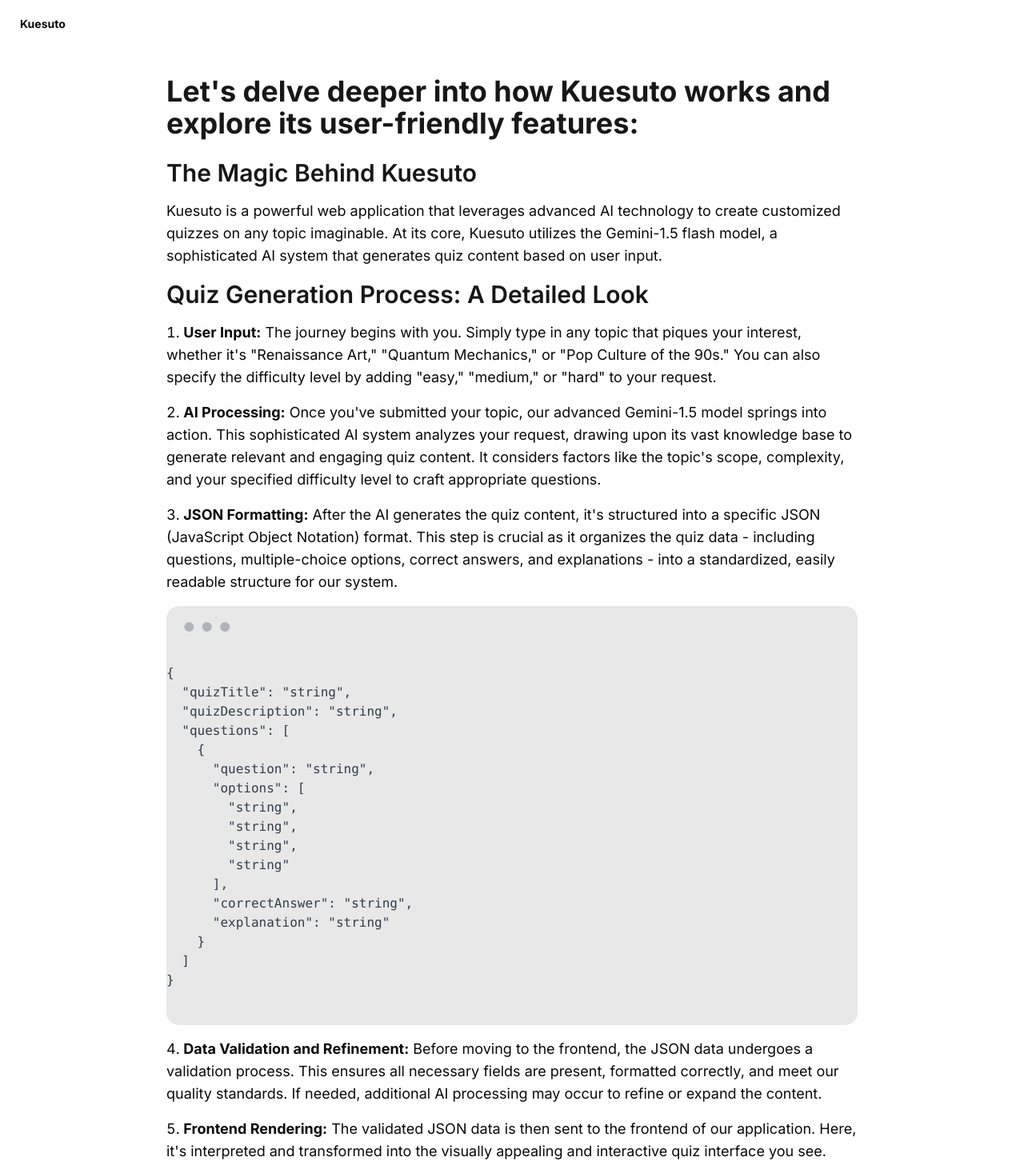
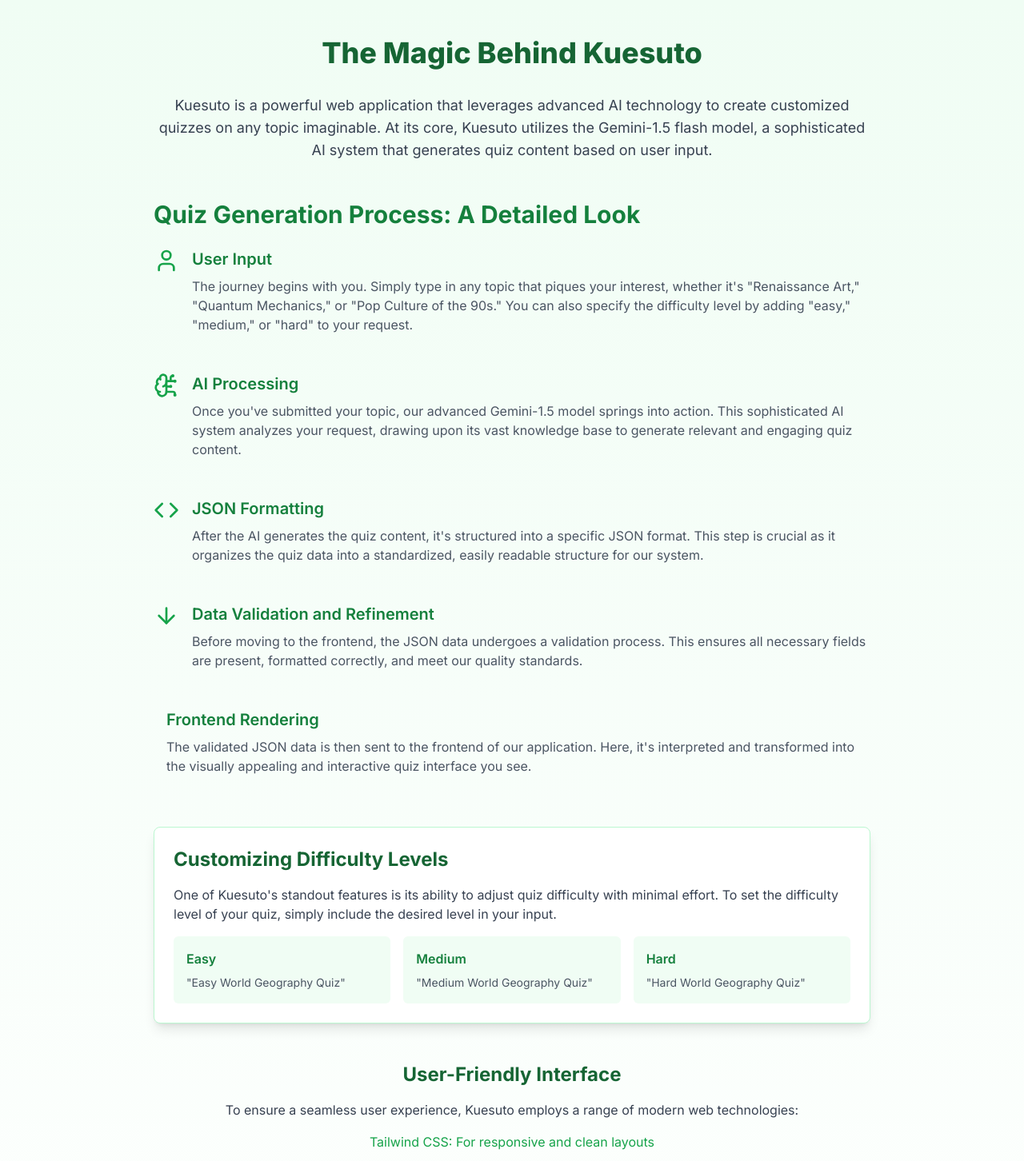
Before and after one commit to shaah1d/Kuesuto, a Next.js app: page /how-it-works in a window 1280 px wide. Shown: the part 2-1454 px from the top of the page at 80% size. Built offline with nearby package versions, Linux system fonts and the light colour scheme.

Commit message:
better howitworks page

```diff
--- a/src/app/how-it-works/page.tsx
+++ b/src/app/how-it-works/page.tsx
@@ -1,135 +1,100 @@
-"use client"
-import React from 'react'
-import Image from 'next/image'
-import Link from 'next/link'
+import { ArrowDownIcon, BrainCircuitIcon, CodeIcon, UserIcon } from "lucide-react"
 
+export default function Component() {
+  return (
+    <div className="min-h-screen bg-gradient-to-b from-green-50 to-white py-12 px-4 sm:px-6 lg:px-8">
+      <div className="max-w-4xl mx-auto">
+        <h1 className="text-4xl font-extrabold text-center text-green-800 mb-8">The Magic Behind Kuesuto</h1>
 
-const page = () => {
-   return (
-          <>
-    <div className="w-full">
-        <div className="navbar bg-base-100">
-          <div className="navbar-start">
-            <div className="dropdown">
-              <div
-                tabIndex={0}
-                role="button"
-                className="btn btn-ghost font-bold"
-              >
-                Kuesuto
+        <p className="text-lg text-gray-700 mb-12 text-center">
+          Kuesuto is a powerful web application that leverages advanced AI technology to create customized quizzes on any topic imaginable. At its core, Kuesuto utilizes the Gemini-1.5 flash model, a sophisticated AI system that generates quiz content based on user input.
+        </p>
+
+        <h2 className="text-3xl font-bold text-green-700 mb-6">Quiz Generation Process: A Detailed Look</h2>
+
+        <div className="space-y-12">
+          {[
+            {
+              title: "User Input",
+              icon: <UserIcon className="w-8 h-8 text-green-600" />,
+              description: "The journey begins with you. Simply type in any topic that piques your interest, whether it's \"Renaissance Art,\" \"Quantum Mechanics,\" or \"Pop Culture of the 90s.\" You can also specify the difficulty level by adding \"easy,\" \"medium,\" or \"hard\" to your request."
+            },
+            {
+              title: "AI Processing",
+              icon: <BrainCircuitIcon className="w-8 h-8 text-green-600" />,
+              description: "Once you've submitted your topic, our advanced Gemini-1.5 model springs into action. This sophisticated AI system analyzes your request, drawing upon its vast knowledge base to generate relevant and engaging quiz content."
+            },
+            {
+              title: "JSON Formatting",
+              icon: <CodeIcon className="w-8 h-8 text-green-600" />,
+              description: "After the AI generates the quiz content, it's structured into a specific JSON format. This step is crucial as it organizes the quiz data into a standardized, easily readable structure for our system."
+            },
+            {
+              title: "Data Validation and Refinement",
+              icon: <ArrowDownIcon className="w-8 h-8 text-green-600" />,
+              description: "Before moving to the frontend, the JSON data undergoes a validation process. This ensures all necessary fields are present, formatted correctly, and meet our quality standards."
+            },
+            {
+              title: "Frontend Rendering",
+
+              description: "The validated JSON data is then sent to the frontend of our application. Here, it's interpreted and transformed into the visually appealing and interactive quiz interface you see."
+            }
+          ].map((step, index) => (
+            <div key={index} className="flex items-start space-x-4">
+              <div className="flex-shrink-0">{step.icon}</div>
+              <div>
+                <h3 className="text-xl font-semibold text-green-700 mb-2">{step.title}</h3>
+                <p className="text-gray-600">{step.description}</p>
               </div>
-              <ul
-                tabIndex={0}
-                className="menu menu-sm dropdown-content bg-base-100 rounded-box z-[1] mt-3 w-52 p-2 shadow"
-              >
-                <li><a href="/">Home</a></li>
-                <li><Link href="/how-it-works">How it works?</Link></li>
-                <li><Link href="/about">About</Link></li>
-              </ul>
             </div>
+          ))}
+        </div>
+
+        <div className="mt-16 bg-white rounded-lg shadow-lg p-6 border border-green-200">
+          <h2 className="text-2xl font-bold text-green-800 mb-4">Customizing Difficulty Levels</h2>
+          <p className="text-gray-700 mb-4">
+            One of Kuesuto's standout features is its ability to adjust quiz difficulty with minimal effort. To set the difficulty level of your quiz, simply include the desired level in your input.
+          </p>
+          <div className="grid grid-cols-1 md:grid-cols-3 gap-4">
+            {["Easy", "Medium", "Hard"].map((level) => (
+              <div key={level} className="bg-green-50 rounded-md p-4">
+                <h3 className="font-semibold text-green-700 mb-2">{level}</h3>
+                <p className="text-sm text-gray-600">"{level} World Geography Quiz"</p>
+              </div>
+            ))}
           </div>
         </div>
+
+        <div className="mt-12 text-center">
+          <h2 className="text-2xl font-bold text-green-800 mb-4">User-Friendly Interface</h2>
+          <p className="text-gray-700">
+            To ensure a seamless user experience, Kuesuto employs a range of modern web technologies:
+          </p>
+          <ul className="mt-4 space-y-2">
+            <li className="text-green-600">Tailwind CSS: For responsive and clean layouts</li>
+            <li className="text-green-600">shadcn, daisyUI, and AceTrinityUI: These Tailwind libraries add sophisticated UI components and styling options.</li>
+          </ul>
+        </div>
+
+        <div className="mt-12 bg-green-800 text-white rounded-lg shadow-lg p-6">
+          <h2 className="text-2xl font-bold mb-4">The Power of Flexibility</h2>
+          <p className="mb-4">
+            Whether you're a student looking to test your knowledge, a teacher creating educational materials, or simply a curious mind exploring new topics, Kuesuto adapts to your needs.
+          </p>
+          <p>
+            With its intuitive design and powerful AI backend, Kuesuto transforms the way we learn and test our knowledge, making education more accessible, engaging, and fun for everyone.
+          </p>
+        </div>
+
+        <div className="mt-12 text-center">
+          <p className="text-gray-700">
+            If you feel like discussing anything feel free to contact me via my Email:
+          </p>
+          <a href="mailto:writetoshaahid@gmail.com" className="text-green-600 hover:underline">
+            writetoshaahid@gmail.com
+          </a>
+        </div>
       </div>
-                 <div className="container mx-auto px-4 py-8 max-w-full sm:max-w-4xl">
-
-
-        <h1 className="text-2xl sm:text-3xl md:text-4xl font-bold mb-6 text-primary">Let's delve deeper into how Kuesuto works and explore its user-friendly features:</h1>
-
-<h2 className="text-3xl font-semibold mb-4 text-primary">The Magic Behind Kuesuto</h2>
-<p className="text-lg mb-4">
-    Kuesuto is a powerful web application that leverages advanced AI technology to create customized quizzes on any topic imaginable. At its core, Kuesuto utilizes the Gemini-1.5 flash model, a sophisticated AI system that generates quiz content based on user input.
-</p>
-
-<h2 className="text-3xl font-semibold mb-4 text-primary">Quiz Generation Process: A Detailed Look</h2>
-<ol className="list-decimal list-inside space-y-4 mb-8">
-    <li className="text-sm sm:text-base md:text-lg">
-        <strong>User Input:</strong> The journey begins with you. Simply type in any topic that piques your interest, whether it's "Renaissance Art," "Quantum Mechanics," or "Pop Culture of the 90s." You can also specify the difficulty level by adding "easy," "medium," or "hard" to your request.
-    </li>
-    <li className="text-sm sm:text-base md:text-lg">
-        <strong>AI Processing:</strong> Once you've submitted your topic, our advanced Gemini-1.5 model springs into action. This sophisticated AI system analyzes your request, drawing upon its vast knowledge base to generate relevant and engaging quiz content. It considers factors like the topic's scope, complexity, and your specified difficulty level to craft appropriate questions.
-    </li>
-    <li className="text-sm sm:text-base md:text-lg">
-        <strong>JSON Formatting:</strong> After the AI generates the quiz content, it's structured into a specific JSON (JavaScript Object Notation) format. This step is crucial as it organizes the quiz data - including questions, multiple-choice options, correct answers, and explanations - into a standardized, easily readable structure for our system.
-        <div className="mockup-code bg-base-200 text-base-content my-4 text-xs sm:text-sm md:text-base w-full overflow-x-auto">
-  <pre className="whitespace-pre-wrap break-all"><code>{`
-{
-  "quizTitle": "string",
-  "quizDescription": "string",
-  "questions": [
-    {
-      "question": "string",
-      "options": [
-        "string",
-        "string",
-        "string",
-        "string"
-      ],
-      "correctAnswer": "string",
-      "explanation": "string"
-    }
-  ]
+    </div>
+  )
 }
-          `}</code></pre>
-</div>
-    </li>
-    <li className="text-sm sm:text-base md:text-lg">
-        <strong>Data Validation and Refinement:</strong> Before moving to the frontend, the JSON data undergoes a validation process. This ensures all necessary fields are present, formatted correctly, and meet our quality standards. If needed, additional AI processing may occur to refine or expand the content.
-    </li>
-    <li className="text-sm sm:text-base md:text-lg">
-        <strong>Frontend Rendering:</strong> The validated JSON data is then sent to the frontend of our application. Here, it's interpreted and transformed into the visually appealing and interactive quiz interface you see. This step involves:
-        <ul className="list-disc list-inside space-y-2 mt-2">
-            <li>Parsing the JSON to extract quiz elements</li>
-            <li>Applying our custom-designed UI components and styles</li>
-            <li>Implementing interactive features like selecting answers and displaying results</li>
-            <li>Ensuring responsive design for various device sizes</li>
-        </ul>
-    </li>
-    <li className="text-sm sm:text-base md:text-lg">
-        <strong>User Interaction:</strong> Finally, the quiz is presented to you, ready for your engagement. As you progress through the questions, your answers are processed in real-time, providing immediate feedback and tallying your score.
-        <div className="my-4">
-            <Image src="/flow.png" alt="flow of the website" width={800} height={400} className="rounded-lg shadow-md w-full h-auto" />
-        </div>
-    </li>
-</ol>
-
-<h2 className="text-xl sm:text-2xl md:text-3xl font-semibold mb-4 text-primary">Customizing Difficulty Levels</h2>
-<p className="text-sm sm:text-base md:text-lg mb-4">
-    One of Kuesuto's standout features is its ability to adjust quiz difficulty with minimal effort. To set the difficulty level of your quiz, simply include the desired level in your input. For example:
-</p>
-<div className="my-4">
-    <Image src="/difficulty.png" alt="image" width={800} height={400} className="rounded-lg shadow-md w-full h-auto" />
-</div>
-<ul className="list-disc list-inside space-y-2 mb-8">
-    <li><strong>Easy:</strong> "Easy World Geography Quiz"</li>
-    <li><strong>Medium:</strong> "Medium Ancient History Quiz"</li>
-    <li><strong>Hard:</strong> "Hard Quantum Physics Quiz"</li>
-</ul>
-<p className="text-lg mb-4">
-    By adding these simple keywords, Kuesuto automatically tailors the complexity of the questions to match your desired difficulty level.
-</p>
-
-<h2 className="text-3xl font-semibold mb-4 text-primary">User-Friendly Interface</h2>
-<p className="text-lg mb-4">
-    To ensure a seamless user experience, Kuesuto employs a range of modern web technologies:
-</p>
-<ul className="list-disc list-inside space-y-2 mb-8">
-    <li><strong>Tailwind CSS:</strong> For responsive and clean layouts</li>
-    <li><strong>shadcn, daisyUI, and AceTrinityUI:</strong> These Tailwind libraries add sophisticated UI components and styling options.</li>
-</ul>
-
-<h2 className="text-3xl font-semibold mb-4 text-primary">The Power of Flexibility</h2>
-<p className="text-lg mb-8">
-    Whether you're a student looking to test your knowledge, a teacher creating educational materials, or simply a curious mind exploring new topics, Kuesuto adapts to your needs. You can create quizzes on various subjects and themes, all tailored to your specific interests or educational requirements.
-</p>
-<p className="text-lg mb-8">
-    With its intuitive design and powerful AI backend, Kuesuto transforms the way we learn and test our knowledge, making education more accessible, engaging, and fun for everyone.
-</p>
-<p className="text-lg mb-8">
-  If you feel like discussing anything feel free to contact me via my <span className='mt-3'>Email:</span> <Link href="mailto:writetoshaahid@gmail.com" className="text-green-500">writetoshaahid@gmail.com</Link>
-</p>
-        </div>
-        </>
-)
-}
-
-export default page
```
